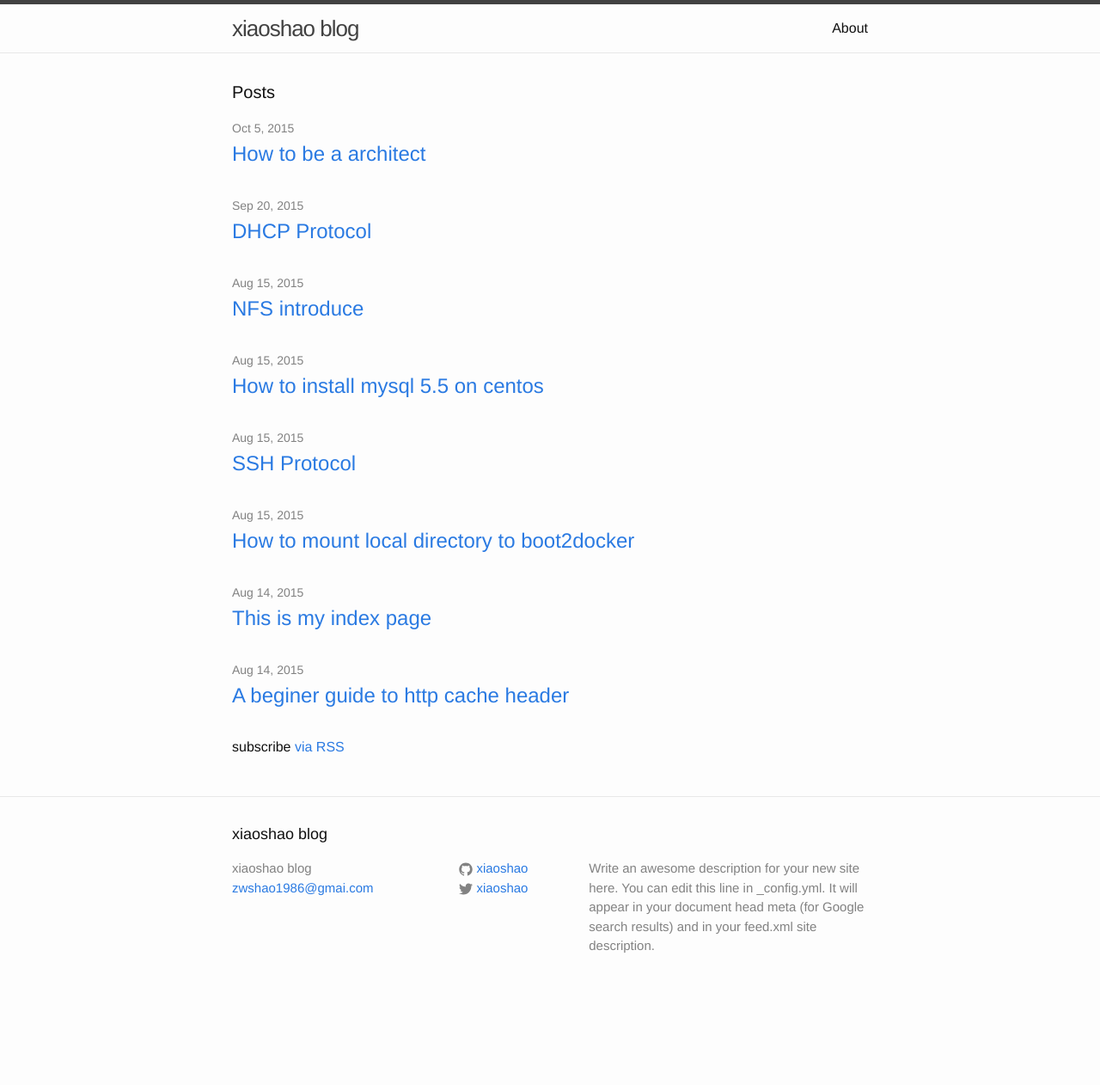
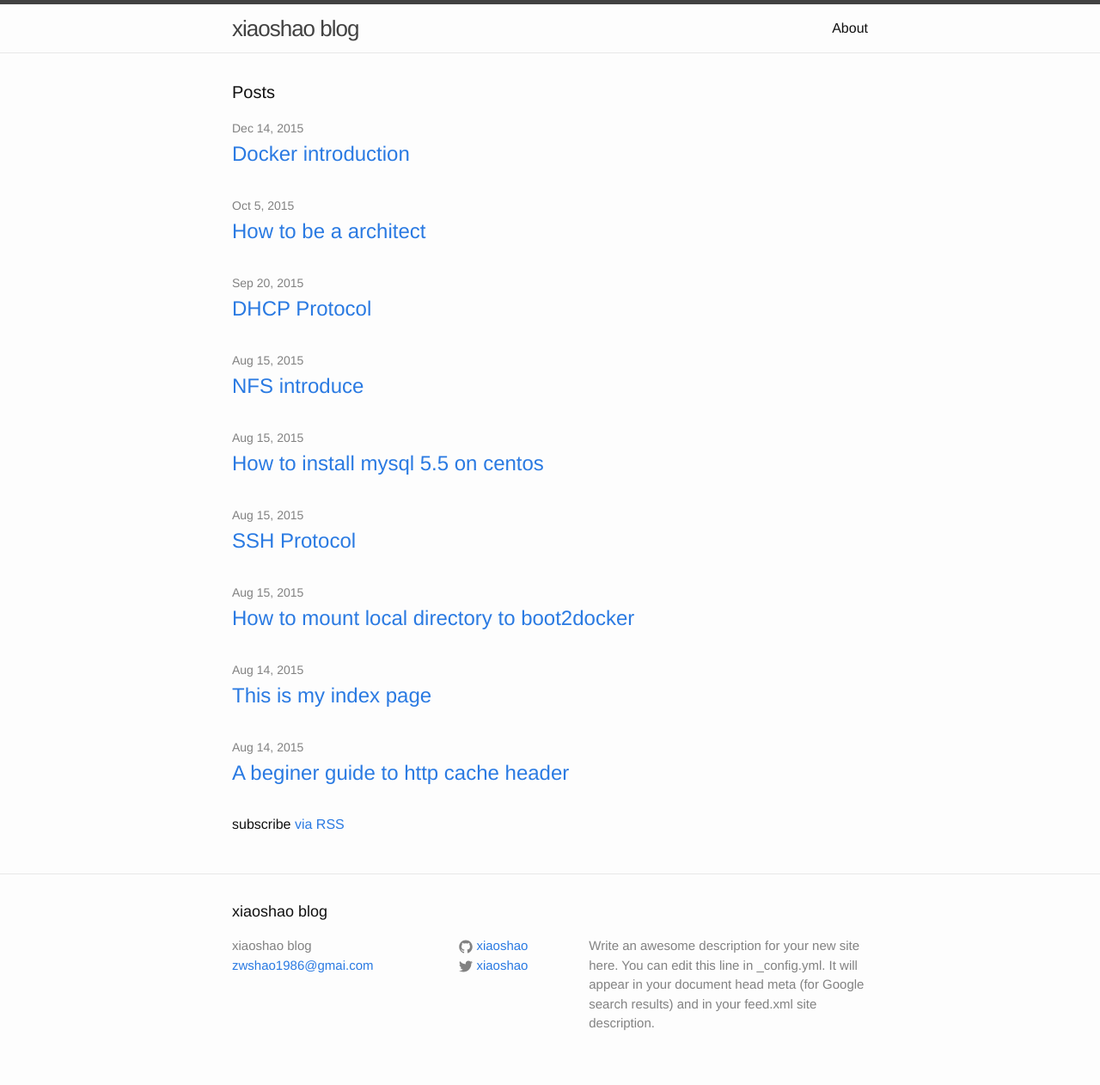
Before and after one commit to xiaoshao/record, a Jekyll site: the page built from index.html, in a window 1280 px wide. Shown: the whole page at 86% size. Built offline with Jekyll 4.4.1, drawn with Linux system fonts in a browser that asks for light colours; before the commit the page ends 1172 px from its top, so only the background shows below that.

Commit message:
docker introduction

```diff
--- /dev/null
+++ b/_posts/2015-12-14-Docker-introduction.md
@@ -0,0 +1,9 @@
+---
+layout: post
+title:  "Docker introduction"
+date:   2015-12-14 15:54:42
+categories: Docker
+---
+
+#Docker
+---
```
Also changed, not shown: _posts/2015-10-05-How-to-be-a-architect.md (+2 -0 lines).
